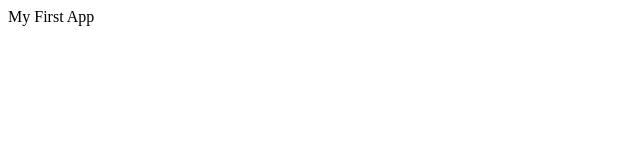
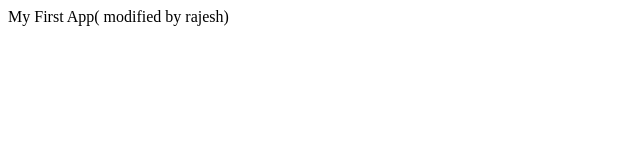
Before and after one commit to PODVU/myapp, a plain HTML site: page index.html in a window 1280 px wide. Shown: the whole page, without its empty margins (0-640 px from the left). Drawn offline with Linux system fonts and the light colour scheme.

Commit message:
modified by rajeshvu

```diff
--- a/index.html
+++ b/index.html
@@ -9,7 +9,7 @@
 </head>
 
 <body>
-    My First App
+    My First App( modified by rajesh)
 </body>
 
 </html>
```
